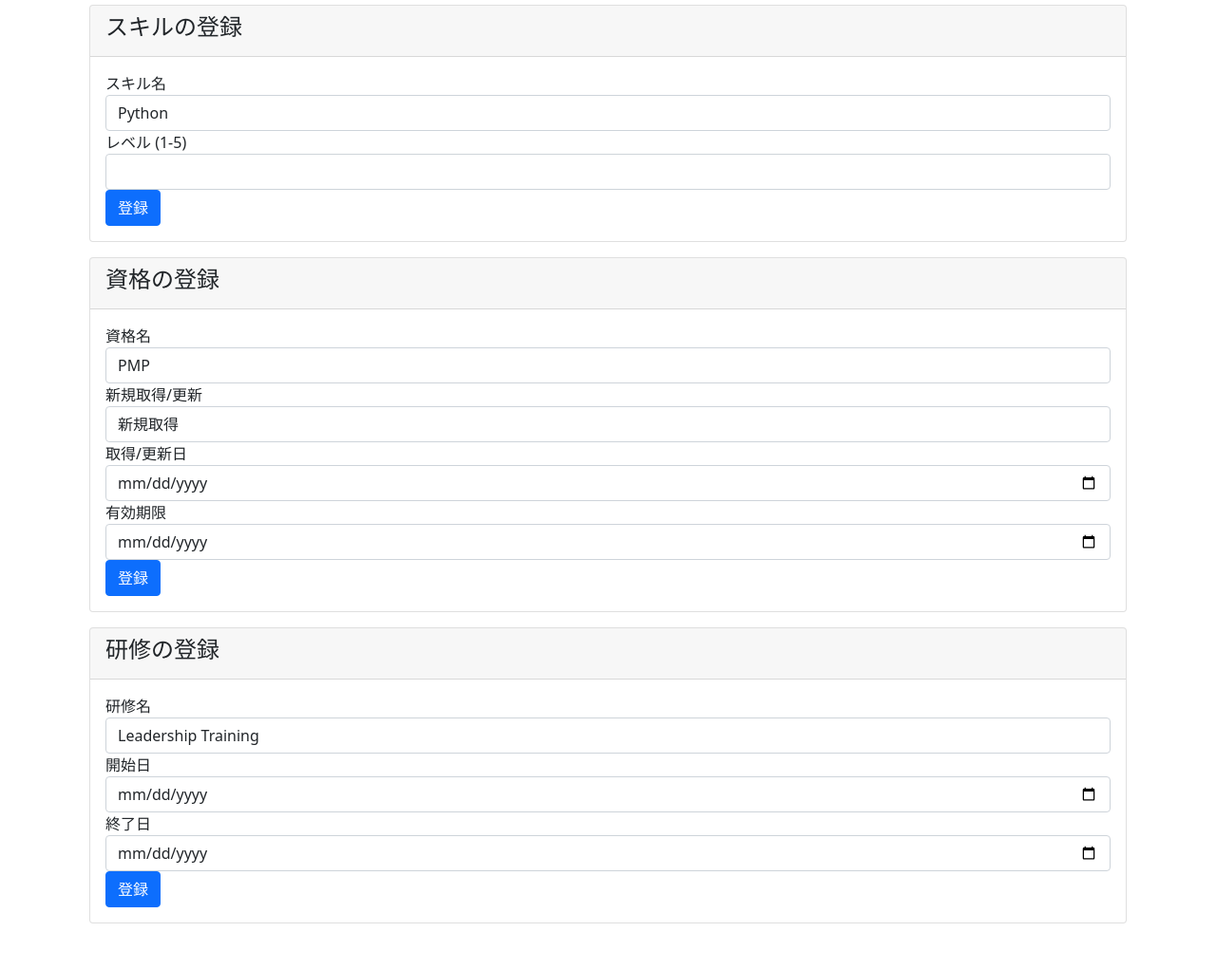
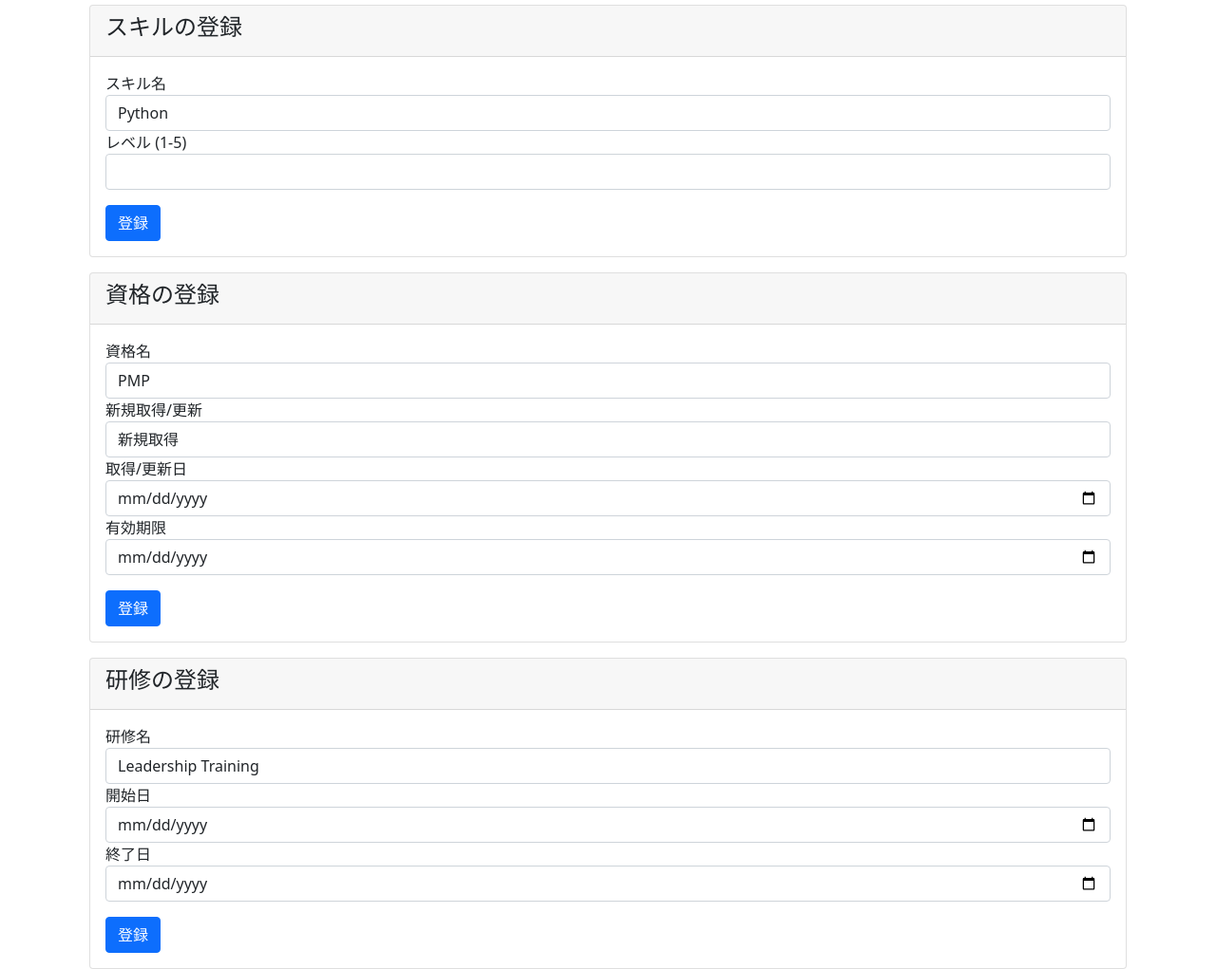
Before and after one commit to imasaru/skillmap_system, a Flask app: template tableapp/templates/tableapp/register_skills_qualifications_trainings.html in a window 1280 px wide. Shown: the part 139-1160 px from the top of the page at 95% size. Before the commit the page ends 1112 px from the top, so only its background shows below. Run offline with Flask 3, Linux system fonts and the light colour scheme; the template is opened without the code that fills it: values that come from a table or form of the project are taken from there, others are empty.

Commit message:
style: add top margin to page buttons

```diff
--- a/tableapp/templates/tableapp/my_page.html
+++ b/tableapp/templates/tableapp/my_page.html
@@ -42,7 +42,7 @@
                     <label for="date_of_join">入社日</label>
                     <input type="date" name="date_of_join" class="form-control" value="{{ employee.date_of_join }}" required>
                 </div>
-                <button type="submit" class="btn btn-primary">情報を更新</button>
+                <button type="submit" class="btn btn-primary mt-3">情報を更新</button>
             </form>
         </div>
     </div>
--- a/tableapp/templates/tableapp/register_member.html
+++ b/tableapp/templates/tableapp/register_member.html
@@ -91,7 +91,7 @@
                                 <input type="text" class="form-control" id="evaluation_target" name="evaluation_target">
                             </div>
                         </div>
-                        <button type="submit" class="btn btn-primary">登録</button>
+                        <button type="submit" class="btn btn-primary mt-3">登録</button>
                     </div>
                 </div>
             </form>
@@ -105,7 +105,7 @@
                             <label for="csv_file" class="form-label">CSVファイルをアップロード</label>
                             <input type="file" class="form-control" id="csv_file" name="csv_file" accept=".csv" required>
                         </div>
-                        <button type="submit" class="btn btn-primary">アップロード</button>
+                        <button type="submit" class="btn btn-primary mt-3">アップロード</button>
                     </div>
                 </div>
             </form>
--- a/tableapp/templates/tableapp/register_skills_qualifications_trainings.html
+++ b/tableapp/templates/tableapp/register_skills_qualifications_trainings.html
@@ -21,7 +21,7 @@
                     <label for="level">レベル (1-5)</label>
                     <input type="number" name="level" class="form-control" min="1" max="5" required>
                 </div>
-                <button type="submit" name="register_skill" class="btn btn-primary">登録</button>
+                <button type="submit" name="register_skill" class="btn btn-primary mt-3">登録</button>
             </form>
         </div>
     </div>
@@ -54,7 +54,7 @@
                     <label for="expiry_date">有効期限</label>
                     <input type="date" name="expiry_date" class="form-control" required>
                 </div>
-                <button type="submit" name="register_qualification" class="btn btn-primary">登録</button>
+                <button type="submit" name="register_qualification" class="btn btn-primary mt-3">登録</button>
             </form>
         </div>
     </div>
@@ -80,7 +80,7 @@
                     <label for="end_date">終了日</label>
                     <input type="date" name="end_date" class="form-control" required>
                 </div>
-                <button type="submit" name="register_training" class="btn btn-primary">登録</button>
+                <button type="submit" name="register_training" class="btn btn-primary mt-3">登録</button>
             </form>
         </div>
     </div>
```
